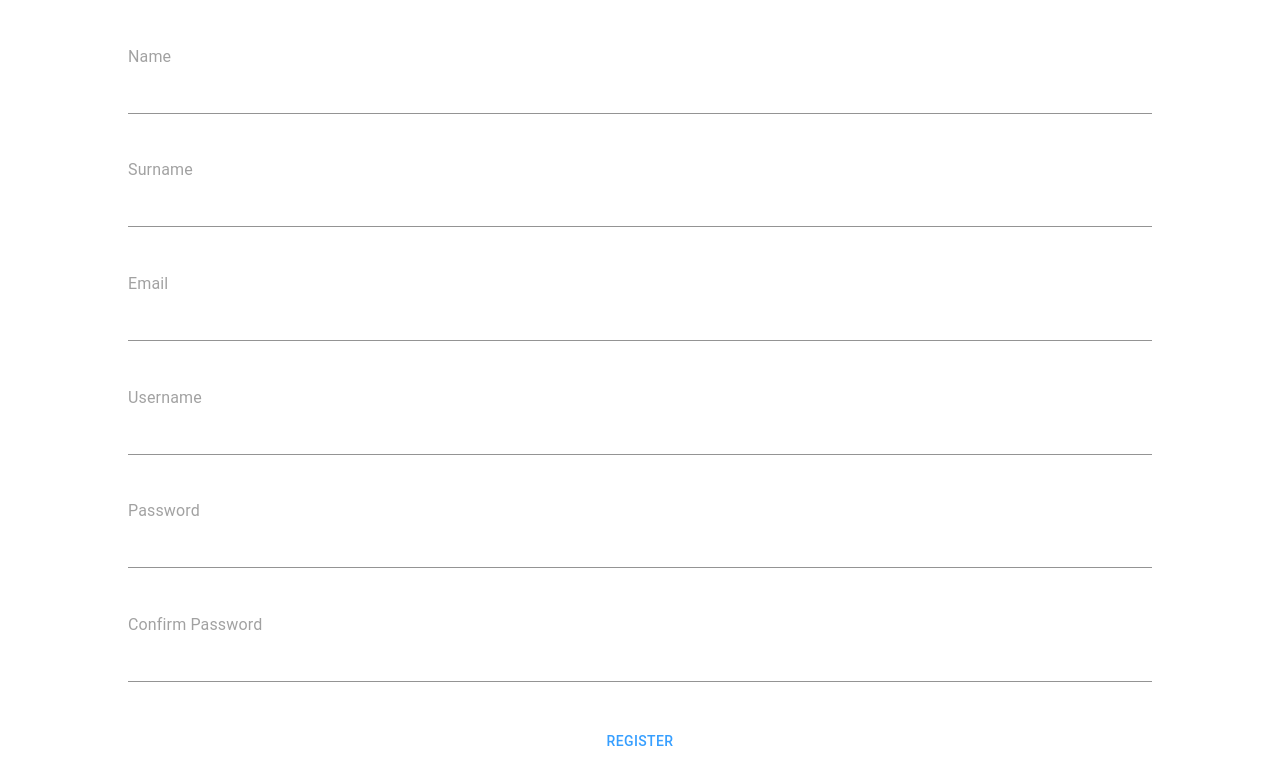
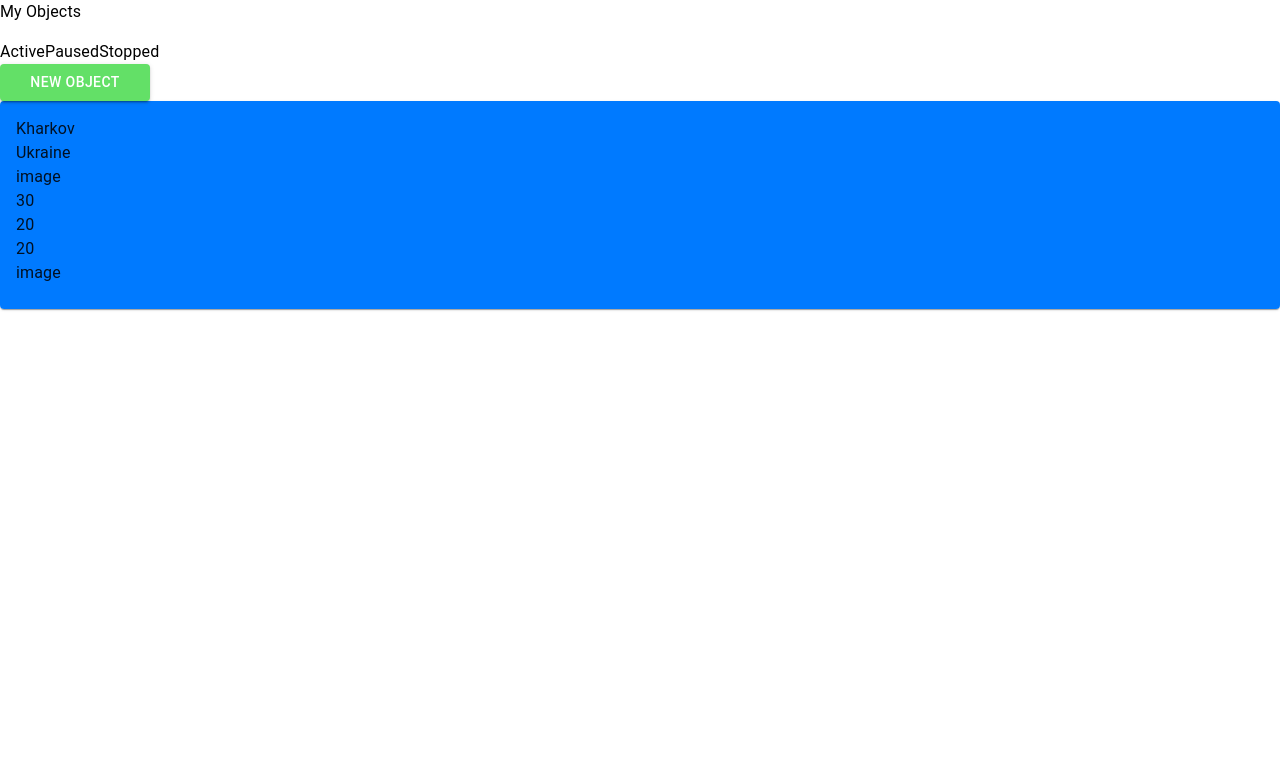
Before and after one commit to reutki/weather-app, a Next.js app: page / in a window 1280 px wide. Shown: the top 784 px of the page. Built offline with nearby package versions, Linux system fonts and the light colour scheme.

Commit message:
added props to the tabs

```diff
--- /dev/null
+++ b/components/CityTab/index.tsx
@@ -0,0 +1,29 @@
+import { Box, Typography, Card, CardContent, SvgIcon } from "@mui/material";
+import React, { FC } from "react";
+import { Props } from "./city.d";
+import { CityTabStyle } from "./styled";
+export const CityTab: React.FC<Props> = ({
+  name,
+  address,
+  temperature,
+  rainProb,
+  wind,
+  icon,
+}) => {
+  return (
+    <Card>
+      <CityTabStyle>
+        <CardContent>
+          <Typography>{name}</Typography>
+          <Typography>{address}</Typography>
+          <Typography>{icon}</Typography>
+          <Typography>{temperature}</Typography>
+          <Typography>{rainProb}</Typography>
+          <Typography>{wind}</Typography>
+          <Typography>{icon}</Typography>
+        </CardContent>
+      </CityTabStyle>
+    </Card>
+  );
+};
+// export default cityTab;
--- /dev/null
+++ b/components/CityTab/styled.ts
@@ -0,0 +1,7 @@
+import styled from "@emotion/styled";
+
+export const CityTabStyle = styled.div`
+  background-color: #007aff;
+  display: grid;
+  margin: 0 auto;
+`;
--- /dev/null
+++ b/components/StartScreen/index.tsx
@@ -0,0 +1,29 @@
+import { Box, Button, Typography } from "@mui/material";
+import React from "react";
+import { MainApp, ObjectsData, ObjectsStatus } from "./styled";
+import { CityTab } from "../CityTab";
+export default function StartScreen() {
+  return (
+    <MainApp>
+      <ObjectsData>
+        <Typography>My Objects</Typography>
+        <ObjectsStatus>
+          <Typography>Active</Typography>
+          <Typography>Paused</Typography>
+          <Typography>Stopped</Typography>
+        </ObjectsStatus>
+        <Button className="buttonAddObject" variant="contained">
+          New Object
+        </Button>
+      </ObjectsData>
+      <CityTab
+        name="Kharkov"
+        address="Ukraine"
+        icon="image"
+        rainProb={20}
+        wind={20}
+        temperature={30}
+      />
+    </MainApp>
+  );
+}
--- /dev/null
+++ b/components/StartScreen/styled.ts
@@ -0,0 +1,16 @@
+import styled from "@emotion/styled";
+
+export const MainApp = styled.div`
+  display: grid;
+  width: 100%;
+  .buttonAddObject {
+    max-width: 150px;
+  }
+`;
+export const ObjectsData = styled.div`
+  display: grid;
+`;
+export const ObjectsStatus = styled.div`
+  display: flex;
+  margin-top: 16px;
+`;
--- a/pages/index.tsx
+++ b/pages/index.tsx
@@ -3,8 +3,9 @@ import { WelcomePage } from "../components/WelcomePage/welcome";
 import { AppStyle } from "../components/App/styled";
 import SignInForm from "../components/Sign In";
 import SignUpForm from "../components/SignUp";
+import StartScreen from "../components/StartScreen";
 const Home: NextPage = () => {
-  return <SignUpForm />;
+  return <StartScreen />;
 };
 
 export default Home;
```
Also changed, not shown: components/CityTab/city.d.tsx (added, +8 -0 lines).
